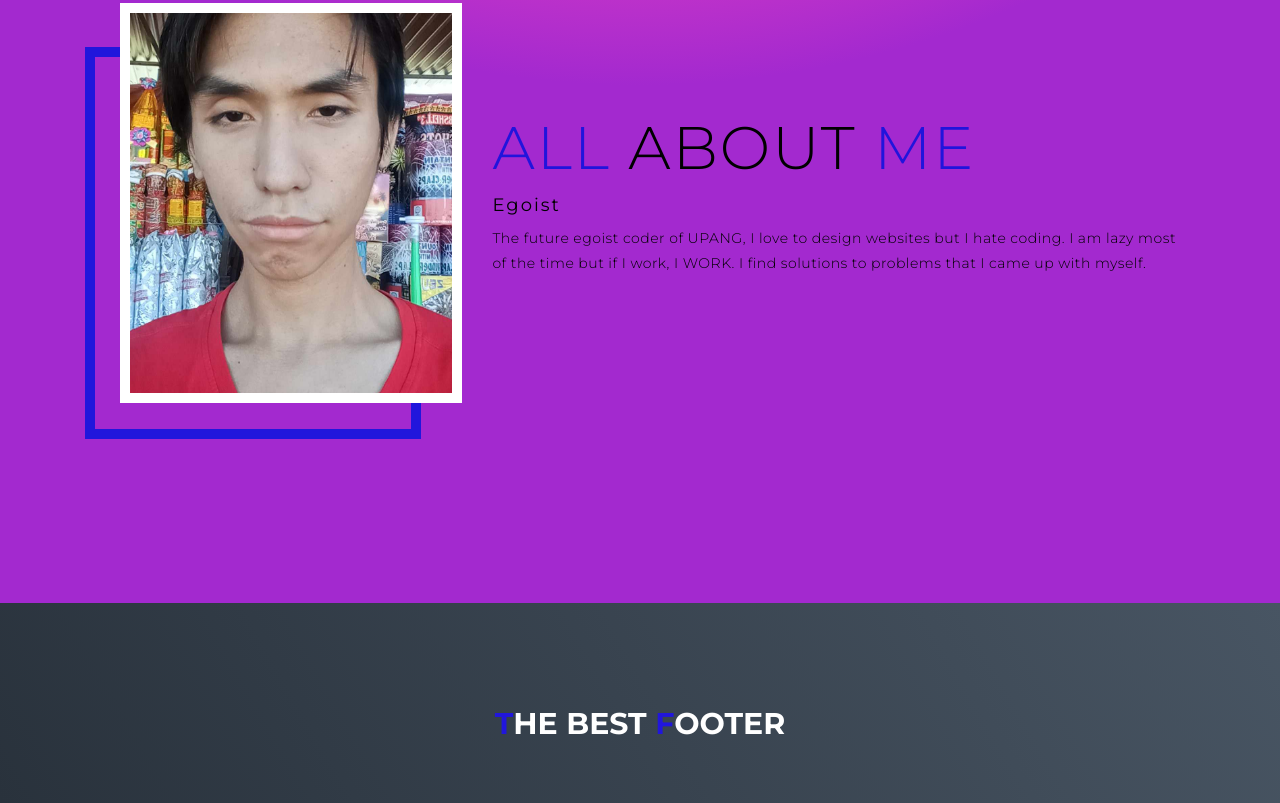
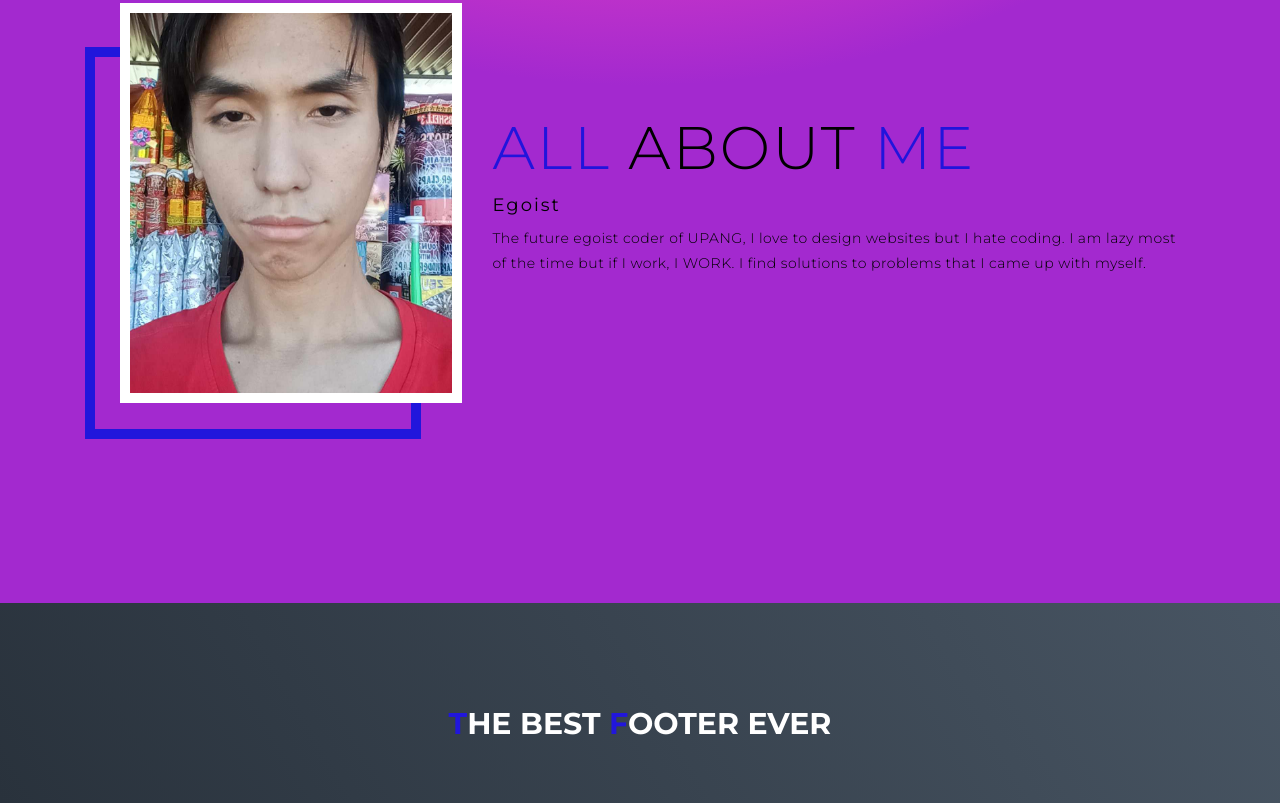
Before and after one commit to EpicEtis/website, a plain HTML site: page index.html in a window 1280 px wide. Shown: the part 2520-3323 px from the top of the page. Drawn offline with Linux system fonts and the light colour scheme.

Commit message:
changeds

```diff
--- a/index.html
+++ b/index.html
@@ -89,4 +89,4 @@
     <section id="footer">
       <div class="footer container">
         <div class="brand">
-          <h1><span>T</span>he Best<span> F</span>ooter</h1>
+          <h1><span>T</span>he Best<span> F</span>ooter Ever</h1>
```
